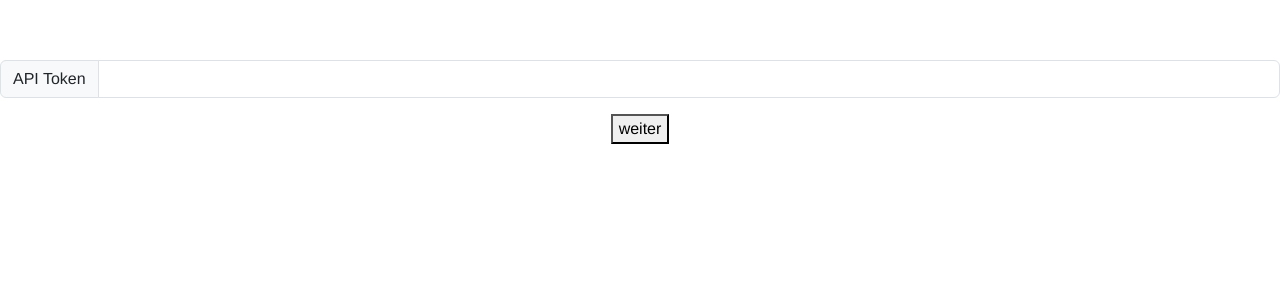
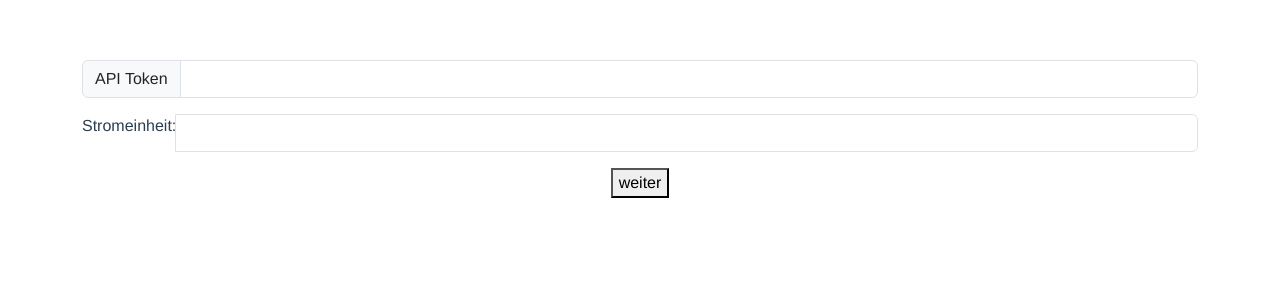
Before and after one commit to j-irion/sksys, a Vue app in the folder frontend/client/: page / in a window 1280 px wide. Shown: the top 300 px of the page. Built offline with nearby package versions, Linux system fonts and the light colour scheme.

Commit message:
completely

```diff
--- a/frontend/client/src/App.vue
+++ b/frontend/client/src/App.vue
@@ -1,4 +1,5 @@
 <template>
+	<div class = "container">
 	<div class="input-group mb-3">
 		<span class="input-group-text" id="inputGroup-sizing-default"
 			>API Token</span
@@ -10,34 +11,61 @@
 			aria-describedby="inputGroup-sizing-default"
 		/>
 	</div>
+
+
+		<div class="input-group mb-3">
+		<label for="metric">Stromeinheit:</label>
+
+<input type="number" id="metric" name="metric" class="form-control"
+       min="1" max="1000000">
+		</div>
+
 	<button btn-primary btn-lg @click="intervall">weiter</button>
+</div>
 </template>
 
 <script>
+/*
 export default {
 	name: "App",
 	data: () => ({
 		count: 1,
 	}),
 
+
 	methods: {
-		intervall(/* TODO: client token */) {
+		intervall( TODO: client token ) {
 			setInterval(async () => {
 				await this.res();
 			}, 5000);
 		},
 
-		async res(/* TODO: client token */) {
-			//let apiURL = "https://fakeapi.andreaspabst.com/api/todos"
+		async res( TODO: client token ) {
 			let apiURL = document.getElementById("apiToken").value;
 
-			// TODO: Use fetch-API with POST method
-			let response = await this.axios.get(apiURL);
+			const url = ;
+
+			let data = {
+
+			}
+
+			var request = new Request(url, {
+			method: 'POST',
+			body: data,
+			headers: new Headers()
+			});
+
+			fetch(request)
+			.then(function() {
+    // Handle response we get from the API
+})
+
 			console.log(this.count, response);
 			this.count++;
 		},
 	},
 };
+*/
 </script>
 
 <style>
```
Also changed, not shown: frontend/client/src/assets/main.js (added, +13 -0 lines).
